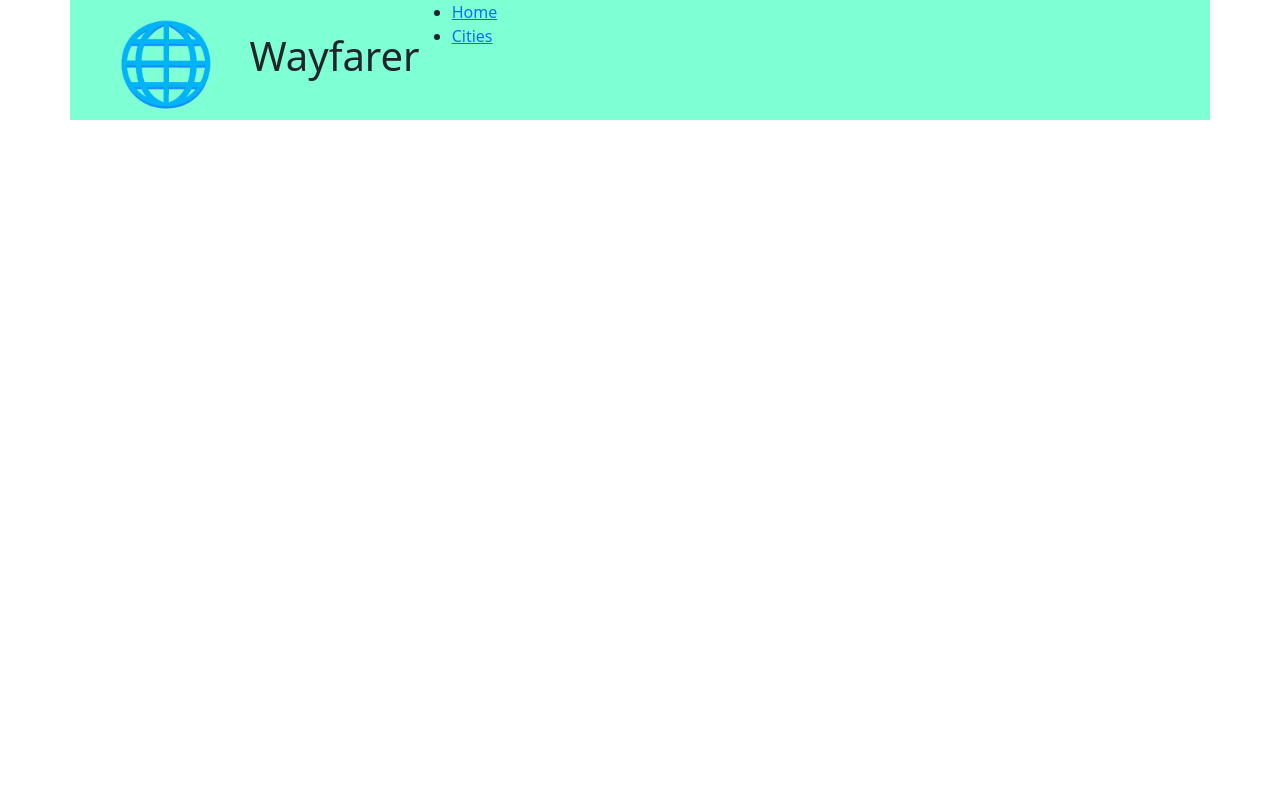
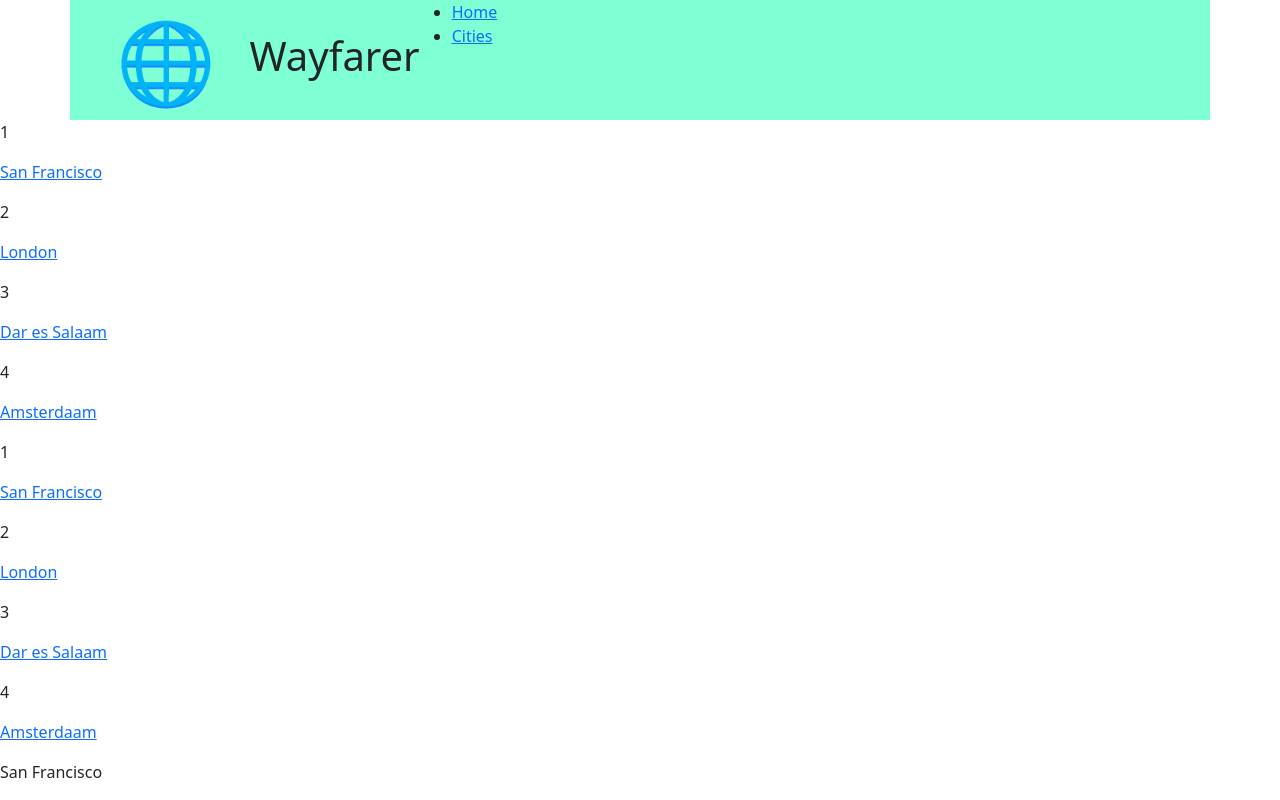
Before and after one commit to woodsdeshe/wayfarer, an Angular app: page /cities/cities/1 in a window 1280 px wide. Before the commit this address led to /. Built offline with nearby package versions, Linux system fonts and the light colour scheme.

Commit message:
added nested city routes

```diff
--- a/src/app/app-routing.module.ts
+++ b/src/app/app-routing.module.ts
@@ -2,11 +2,12 @@ import { NgModule } from '@angular/core';
 import { RouterModule, Routes } from '@angular/router';
 import { CitiesComponent } from './cities/cities.component';
 import { HomeComponent } from './home/home.component';
+import { DisplaycityComponent } from './displaycity/displaycity.component';
 
 const routes: Routes = [
     { path: '', component: HomeComponent },
     { path: 'cities', component: CitiesComponent },
-    // {path: 'cities/:id', component: "SPECIFIC CITY"}
+    { path: 'cities/:id', component: DisplaycityComponent}
 ];
 
 @NgModule({
--- a/src/app/app.module.ts
+++ b/src/app/app.module.ts
@@ -10,20 +10,23 @@ import { RouterModule } from '@angular/router';
 import { HomepageImgComponent } from './homepage-img/homepage-img.component';
 import { HomepageInfoComponent } from './homepage-info/homepage-info.component';
 import { NgbModule } from '@ng-bootstrap/ng-bootstrap';
-
+import { DisplaycityComponent } from './displaycity/displaycity.component';
+import { CityRoutesModule } from './cities/city.routing.module';
 
 @NgModule({
   declarations: [
     AppComponent,
     HeaderComponent,
     HomepageImgComponent,
-    HomepageInfoComponent, HomeComponent, CitiesComponent
+    HomepageInfoComponent,
+    HomeComponent,
+    CitiesComponent,
+    DisplaycityComponent
   ],
   imports: [
     BrowserModule,
     AppRoutingModule,
-    NgbModule,
-    // RouterModule
+    CityRoutesModule
   ],
   providers: [],
   bootstrap: [AppComponent]
--- a/src/app/cities/cities.component.html
+++ b/src/app/cities/cities.component.html
@@ -1,5 +1,9 @@
-<div class="city-display"  *ngFor="let city of cities">
+<div class="city-list"  *ngFor="let city of cities">
 
     <p>{{city.id}}</p>
-    <p>{{city.name}}</p>
+    <p>  <a routerLink="/cities/{{city.id}}">{{city.name}}</a></p>
 </div>
+<div class="displaycity">
+
+</div>
+<router-outlet></router-outlet>
--- /dev/null
+++ b/src/app/cities/city.routing.module.ts
@@ -0,0 +1,21 @@
+import { NgModule } from '@angular/core';
+import { RouterModule, Routes} from '@angular/router';
+import { CitiesComponent } from './cities.component';
+import { DisplaycityComponent } from '../displaycity/displaycity.component';
+
+const cityRoutes: Routes = [
+    {
+        path: 'cities',
+        component: CitiesComponent,
+        children: [
+            {path: 'cities/:id',
+            component: DisplaycityComponent
+            }
+        ]
+    }
+]
+@NgModule({
+    imports: [RouterModule.forChild(cityRoutes)],
+    exports: [RouterModule]
+})
+export class CityRoutesModule {}
--- /dev/null
+++ b/src/app/displaycity/displaycity.component.html
@@ -0,0 +1,3 @@
+<app-cities></app-cities>
+<p>{{city.name}}</p>
+<router-outlet></router-outlet>
--- /dev/null
+++ b/src/app/displaycity/displaycity.component.ts
@@ -0,0 +1,24 @@
+import { Component } from '@angular/core';
+import { cities } from '../cities/cities';
+import { ActivatedRoute } from '@angular/router';
+
+@Component({
+  selector: 'app-displaycity',
+  templateUrl: './displaycity.component.html',
+  styleUrls: ['./displaycity.component.css']
+})
+
+export class DisplaycityComponent {
+  city: any;
+  constructor(private route: ActivatedRoute){
+  }
+
+  ngOnInit(): void {
+    this.route.paramMap.subscribe( params =>{
+      this.city = cities.find((c =>{
+        let paramId: string = params.get('id') || '';
+        return c.id === parseInt(paramId)
+      }))
+    })
+  }
+}
```
Also changed, not shown: src/app/displaycity/displaycity.component.css (added), 1 other file (tests, documents, lock files or other folders).
